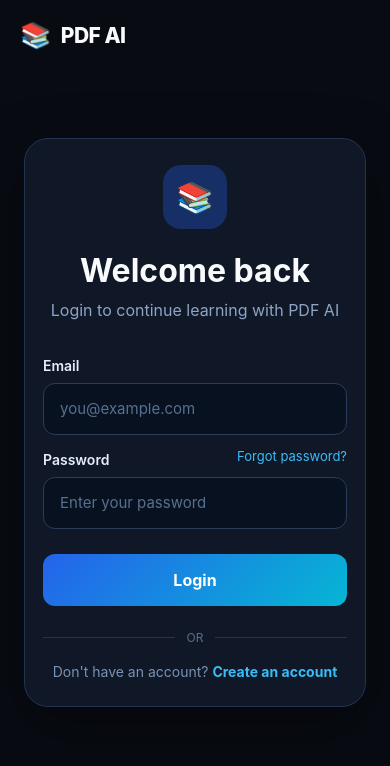
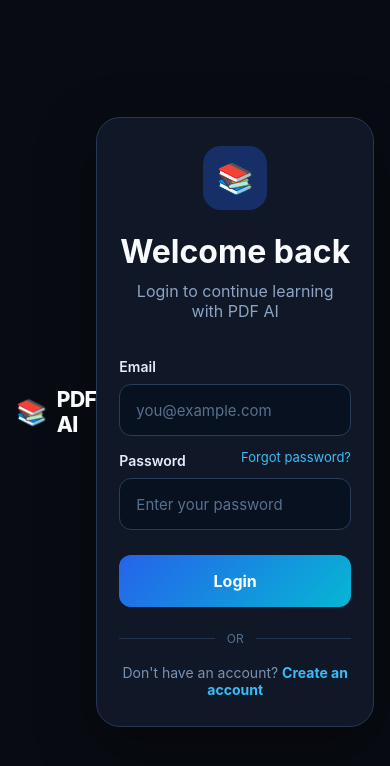
Before and after one commit to ankitaharihar/RAG-PDF-Chatbot, a React app in the folder frontend/: page /login in a window 390 px wide. Shown: the top 766 px of the page. Built offline with nearby package versions, Linux system fonts and the light colour scheme; the HTML template or start-up script is replaced by a standard one.

Commit message:
style: update authentication page styles for better responsiveness; adjust padding and dimensions for mobile view

```diff
--- a/frontend/src/App.css
+++ b/frontend/src/App.css
@@ -455,14 +455,14 @@
 ========================================= */
 
 .auth-page {
-  min-height: 100vh;
-  height: 100vh;
   width: 100%;
+  height: 100dvh;
+  min-height: 100dvh;
   display: flex;
   align-items: center;
   justify-content: center;
   position: relative;
-  padding: 24px;
+  padding: 20px;
   box-sizing: border-box;
   overflow: hidden;
 }
@@ -476,21 +476,15 @@
 }
 
 .auth-card {
-  width: 100%;
-  max-width: 480px;
-  max-height: calc(100vh - 80px);
-  overflow-y: auto;
+  width: min(480px, 100%);
+  max-height: calc(100dvh - 40px);
   box-sizing: border-box;
-  padding: 34px 38px;
+  padding: 32px 38px;
   background: #101827;
-  border: 1px solid #24344f;
+  border: 1px solid #263754;
   border-radius: 24px;
-  text-align: left;
+  overflow: hidden;
   box-shadow: 0 20px 60px rgba(0, 0, 0, 0.35);
-}
-
-.auth-card::-webkit-scrollbar {
-  width: 0;
 }
 
 .auth-icon {
@@ -955,7 +949,6 @@
   }
 
   .auth-card {
-    max-height: calc(100vh - 56px);
     padding: 30px 22px;
   }
 
@@ -1006,3 +999,27 @@
     min-width: 80px;
   }
 }
+
+@media (max-width: 600px) {
+  html,
+  body {
+    overflow: auto;
+  }
+
+  .auth-page {
+    height: auto;
+    min-height: 100dvh;
+    padding: 24px 16px;
+    overflow: visible;
+  }
+
+  .auth-card {
+    max-height: none;
+    padding: 28px 22px;
+  }
+
+  .auth-brand {
+    position: static;
+    margin-bottom: 20px;
+  }
+}
--- a/frontend/src/index.css
+++ b/frontend/src/index.css
@@ -11,6 +11,10 @@
   min-height: 100%;
 }
 
+html {
+  overflow: hidden;
+}
+
 body {
   background: #050a14;
   color: #f8fafc;
@@ -21,4 +25,5 @@
     BlinkMacSystemFont,
     "Segoe UI",
     sans-serif;
+  overflow: hidden;
 }
```
